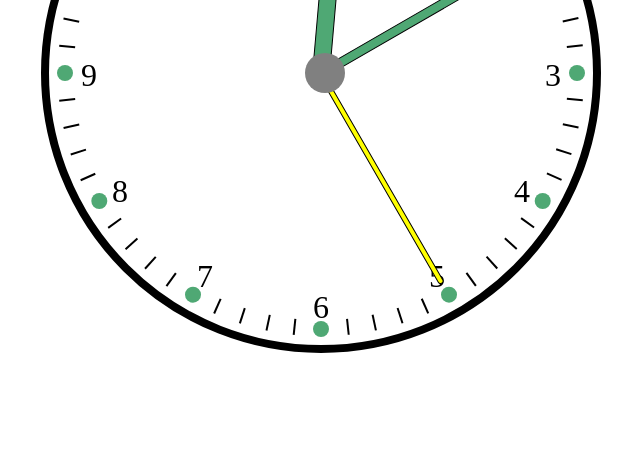
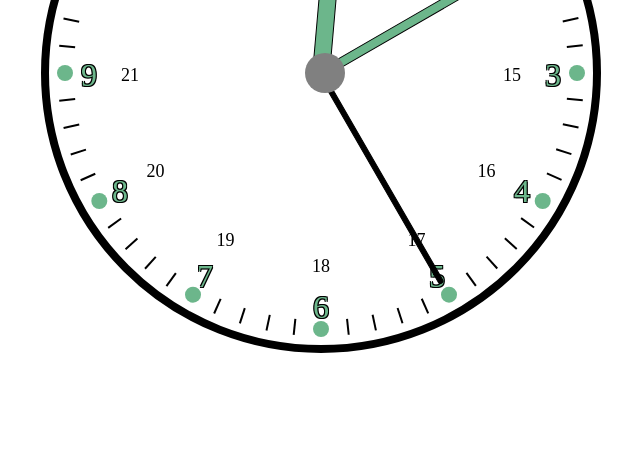
Before and after one commit to mecaneer23/clock, a plain HTML site: page index.html in a window 1280 px wide. Shown: the part 343-800 px from the top of the page, without its empty margins (319-959 px from the left). Drawn offline with Linux system fonts and the light colour scheme.

Commit message:
feat: add small numbers with 24-hour time

```diff
--- a/script.js
+++ b/script.js
@@ -14,6 +14,7 @@ function createRotationElement(degrees, content, className, rotate) {
 function createFace() {
     for (let num = 1; num < 13; num++) {
         createRotationElement((num + 3) * 30 % 360, num, "number", true);
+        createRotationElement((num + 3) * 30 % 360, num + 12, "small-number", true);
         createRotationElement(num * 30 % 360, "", "dot", true);
     }
     for (let num = 0; num < 60; num++) {
--- a/style.css
+++ b/style.css
@@ -1,5 +1,5 @@
 :root {
-    --accent: #4fa874;
+    --accent: #6cb68b;
 }
 
 .container {
@@ -19,7 +19,7 @@
     height: 68vh;
 }
 
-.face > div {
+.face>div {
     position: absolute;
 }
 
@@ -27,9 +27,22 @@
     width: 60vh;
     top: 32vh;
     left: 4vh;
+    color: var(--accent);
+    text-shadow: -1px 1px 0 #000,
+        1px 1px 0 #000,
+        1px -1px 0 #000,
+        -1px -1px 0 #000;
 }
 
-.number div {
+.small-number {
+    width: 50vh;
+    top: 33vh;
+    left: 9vh;
+    font-size: large;
+}
+
+.number div,
+.small-number div {
     width: min-content;
 }
 
@@ -80,7 +93,7 @@
     width: 30vh;
     height: 0.5vh;
     top: calc(50% - 0.25vh);
-    background-color: yellow;
+    background-color: black;
     z-index: 4;
 }
 
@@ -93,7 +106,7 @@
 }
 
 .hour {
-    width: 22vh;
+    width: 20vh;
     height: 2vh;
     top: calc(50% - 1vh);
     background-color: var(--accent);
```
